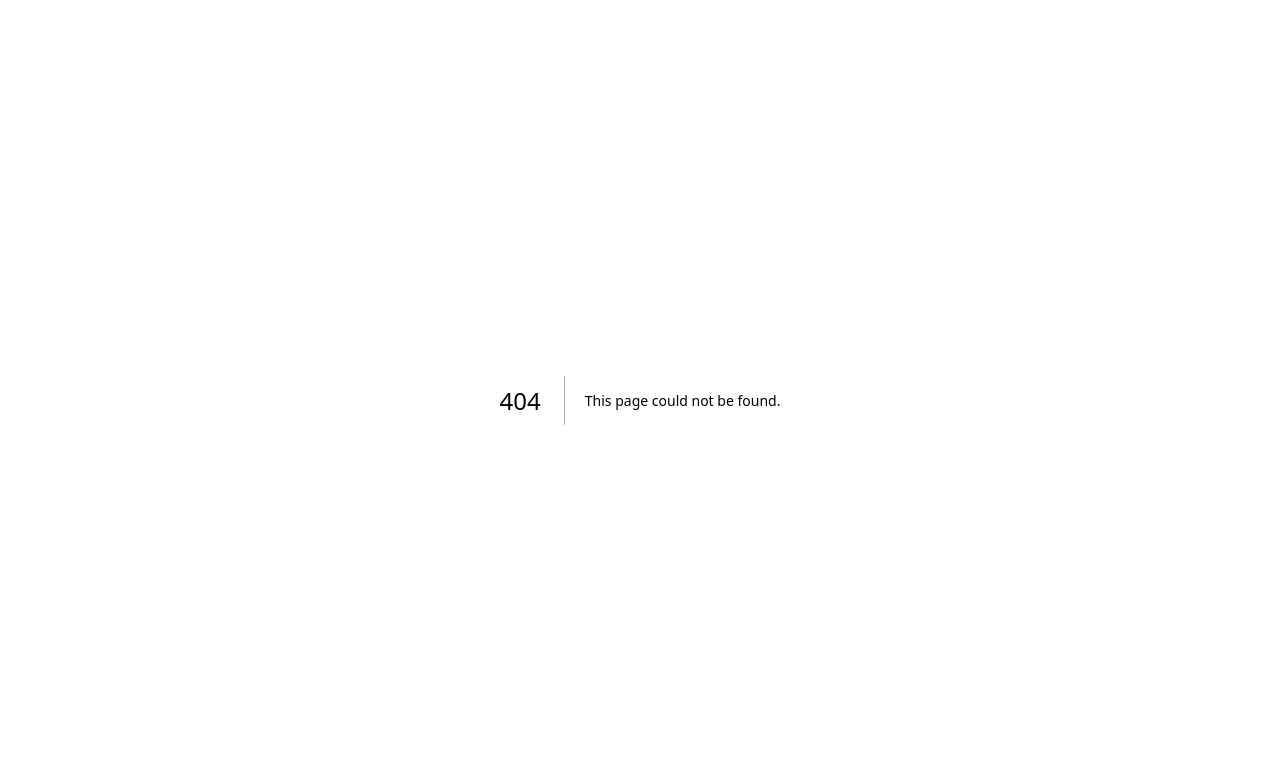
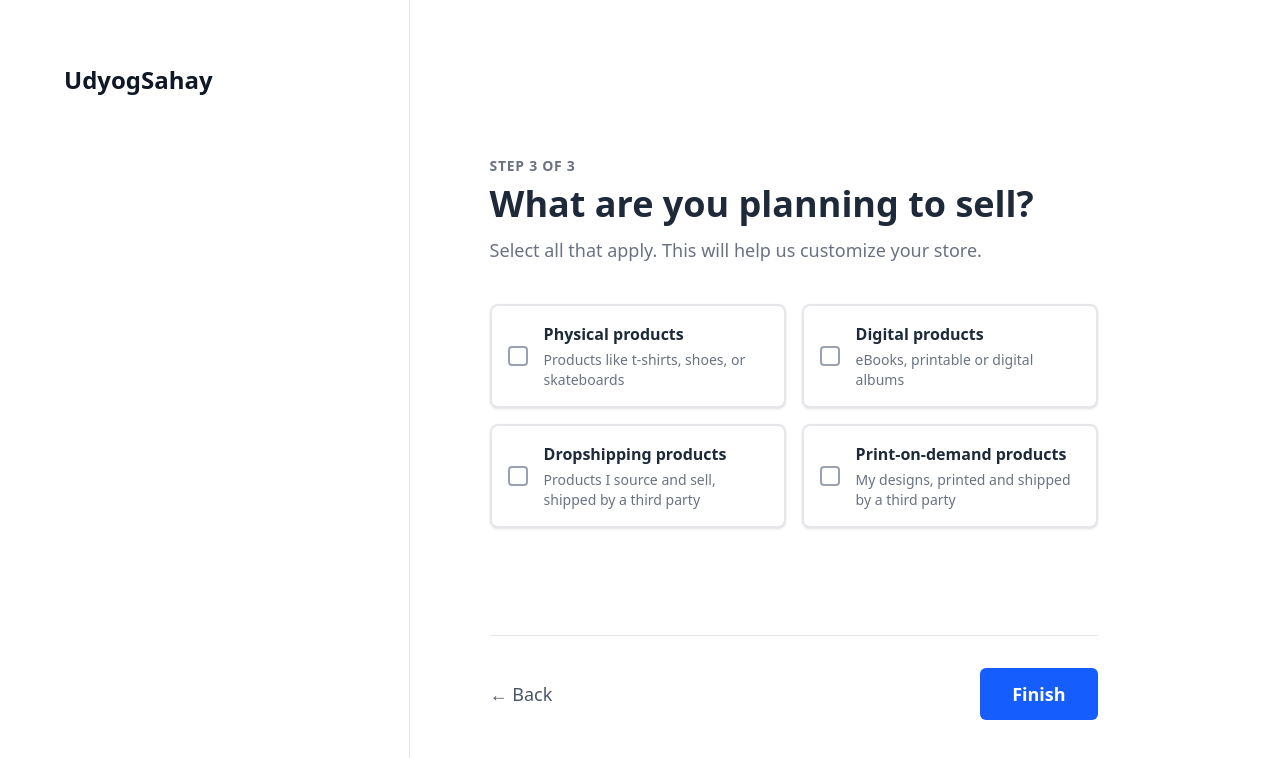
Before and after one commit to swarup081/udyogSahay, a Next.js app: page /get-started/3 in a window 1280 px wide. Before the commit this address had no page. Shown: the top 758 px of the page. Built offline with nearby package versions, Linux system fonts and the light colour scheme.

Commit message:
added page 2 and 3

```diff
--- /dev/null
+++ b/src/app/get-started/2/page.js
@@ -0,0 +1,81 @@
+'use client';
+
+import { useState } from 'react';
+import Link from 'next/link';
+
+export default function StepTwo() {
+  const [storeName, setStoreName] = useState('');
+
+  // A component for the step indicator
+  const Step = ({ number, isCurrent }) => (
+    <div className="flex items-center">
+      <div
+        className={`w-8 h-8 rounded-full flex items-center justify-center transition-colors ${
+          isCurrent
+            ? 'bg-blue-600 text-white'
+            : 'bg-gray-200 text-gray-500'
+        }`}
+      >
+        {number}
+      </div>
+    </div>
+  );
+
+  return (
+    <div className="flex flex-col lg:flex-row h-screen bg-white font-sans">
+
+      {/* Left Side - Progress Indicator */}
+      <div className="w-full lg:w-[32%] flex flex-col justify-start items-start p-8 lg:p-16 border-b lg:border-b-0 lg:border-r border-gray-200">
+        <h1 className="text-2xl font-bold text-gray-900 mb-16">
+          UdyogSahay
+        </h1>
+        <div className="flex lg:flex-col items-center lg:items-start gap-0">
+
+        </div>
+      </div>
+
+      {/* Right Side - Main Content */}
+      <div className="w-full lg:w-[60%] flex flex-col justify-between p-8 lg:p-20">
+        <div className="w-full max-w-lg mx-auto flex flex-col justify-center flex-grow">
+          <div>
+            <p className="text-sm font-semibold text-gray-500 mb-2 uppercase tracking-wider">
+              Step 2 of 3
+            </p>
+            <h2 className="text-4xl font-bold text-gray-800 mb-3">
+              What's your store name?
+            </h2>
+            <p className="text-lg text-gray-500 mb-10">
+              We'll tailor content and advice to your site needs.
+            </p>
+
+            <label htmlFor="storeName" className="font-semibold text-gray-700 mb-2 block">
+              Store Name
+            </label>
+            <input
+              id="storeName"
+              type="text"
+              value={storeName}
+              onChange={(e) => setStoreName(e.target.value)}
+              placeholder="e.g., Kensho Store"
+              className="w-full py-3 px-4 text-lg border-2 border-gray-300 rounded-lg focus:ring-2 focus:ring-blue-500 focus:border-blue-500 outline-none transition"
+            />
+          </div>
+        </div>
+
+        <div className="flex justify-between items-center w-full max-w-lg mx-auto pt-8">
+          <Link href="/get-started/1">
+            <button className="text-lg text-gray-600 hover:text-gray-900 font-medium">← Back</button>
+          </Link>
+          <Link href="/get-started/3">
+            <button
+              className="px-8 py-3 bg-blue-600 text-white font-semibold text-lg rounded-md hover:bg-blue-700 disabled:bg-gray-300 transition-colors"
+              disabled={!storeName}
+            >
+              Continue
+            </button>
+          </Link>
+        </div>
+      </div>
+    </div>
+  );
+}
--- /dev/null
+++ b/src/app/get-started/3/page.js
@@ -0,0 +1,133 @@
+'use client';
+
+import { useState } from 'react';
+import Link from 'next/link';
+
+// --- Reusable UI Components ---
+
+// Updated FeatureCard to match the horizontal layout in the screenshot
+const FeatureCard = ({ id, label, description, isSelected, onChange }) => (
+  <label
+    htmlFor={id}
+    className={`flex items-center p-4 border-2 rounded-lg cursor-pointer transition-all duration-200 shadow-sm hover:shadow-md ${
+      isSelected
+        ? 'border-blue-600' // Selected: Blue border, white background
+        : 'border-gray-200 bg-white hover:border-blue-500' // Default: Gray border, hover to blue
+    }`}
+  >
+    {/* Custom Checkbox visual */}
+    <div className="flex-shrink-0 mr-4">
+      <div
+        className={`flex items-center justify-center w-5 h-5 border-2 rounded transition-all duration-200 ${
+          isSelected ? 'bg-blue-600 border-blue-600' : 'bg-white border-gray-400'
+        }`}
+      >
+        {isSelected && (
+          <svg className="w-3 h-3 text-white" fill="none" viewBox="0 0 24 24" stroke="currentColor">
+            <path strokeLinecap="round" strokeLinejoin="round" strokeWidth={4} d="M5 13l4 4L19 7" />
+          </svg>
+        )}
+      </div>
+    </div>
+
+    {/* Text Content */}
+    <div>
+      <h3 className="font-semibold text-gray-800">{label}</h3>
+      {description && <p className="text-gray-500 text-sm mt-1">{description}</p>}
+    </div>
+
+    {/* Hidden actual checkbox input */}
+    <input id={id} type="checkbox" className="hidden" checked={isSelected} onChange={onChange} />
+  </label>
+);
+
+// --- Main Page Component ---
+
+export default function StepThree() {
+  // New data structure to match the screenshot content
+  const productOptions = [
+    {
+      id: 'physical',
+      label: 'Physical products',
+      description: 'Products like t-shirts, shoes, or skateboards',
+    },
+    {
+      id: 'digital',
+      label: 'Digital products',
+      description: 'eBooks, printable or digital albums',
+    },
+    {
+      id: 'dropshipping',
+      label: 'Dropshipping products',
+      description: 'Products I source and sell, shipped by a third party',
+    },
+    {
+      id: 'print-on-demand',
+      label: 'Print-on-demand products',
+      description: 'My designs, printed and shipped by a third party',
+    },
+
+  ];
+
+  const [selectedFeatures, setSelectedFeatures] = useState({});
+
+  const handleCheckboxChange = (id) => {
+    setSelectedFeatures(prev => ({ ...prev, [id]: !prev[id] }));
+  };
+
+  return (
+    <div className="flex flex-col lg:flex-row h-screen bg-white font-sans">
+      {/* Left Side - Progress Indicator (No changes needed here) */}
+      <div className="w-full lg:w-[32%] flex flex-col justify-start items-start p-8 lg:p-16 border-b lg:border-b-0 lg:border-r border-gray-200">
+        <h1 className="text-2xl font-bold text-gray-900 mb-16">UdyogSahay</h1>
+        <div className="flex lg:flex-col items-center lg:items-start gap-4">
+          {/* Your step indicators can go here */}
+        </div>
+      </div>
+
+      {/* Right Side - Main Content */}
+      <div className="w-full lg:w-[60%] flex flex-col justify-between p-8 lg:p-20 overflow-y-auto">
+        <div className="w-full max-w-2xl mx-auto flex flex-col justify-center flex-grow">
+          <div>
+            <p className="text-sm font-semibold text-gray-500 mb-2 uppercase tracking-wider">
+              Step 3 of 3
+            </p>
+            <h2 className="text-4xl font-bold text-gray-800 mb-3">
+              What are you planning to sell?
+            </h2>
+            <p className="text-lg text-gray-500 mb-10">
+              Select all that apply. This will help us customize your store.
+            </p>
+
+            {/* Dynamic Content Area - Now uses the new layout */}
+            <div className="grid grid-cols-1 md:grid-cols-2 gap-4">
+              {productOptions.map(option => (
+                <FeatureCard
+                  key={option.id}
+                  id={option.id}
+                  label={option.label}
+                  description={option.description}
+                  isSelected={!!selectedFeatures[option.id]}
+                  onChange={() => handleCheckboxChange(option.id)}
+                />
+              ))}
+            </div>
+          </div>
+        </div>
+
+        <div className="flex justify-between items-center w-full max-w-2xl mx-auto pt-8 mt-8 border-t border-gray-200">
+          <Link href="/get-started/2">
+            <button className="text-lg text-gray-600 hover:text-gray-900 font-medium">← Back</button>
+          </Link>
+          <Link href="/templates">
+            <button
+              className="px-8 py-3 bg-blue-600 text-white font-semibold text-lg rounded-md hover:bg-blue-700 transition-colors"
+            >
+              Finish
+            </button>
+          </Link>
+        </div>
+      </div>
+    </div>
+  );
+}
```
